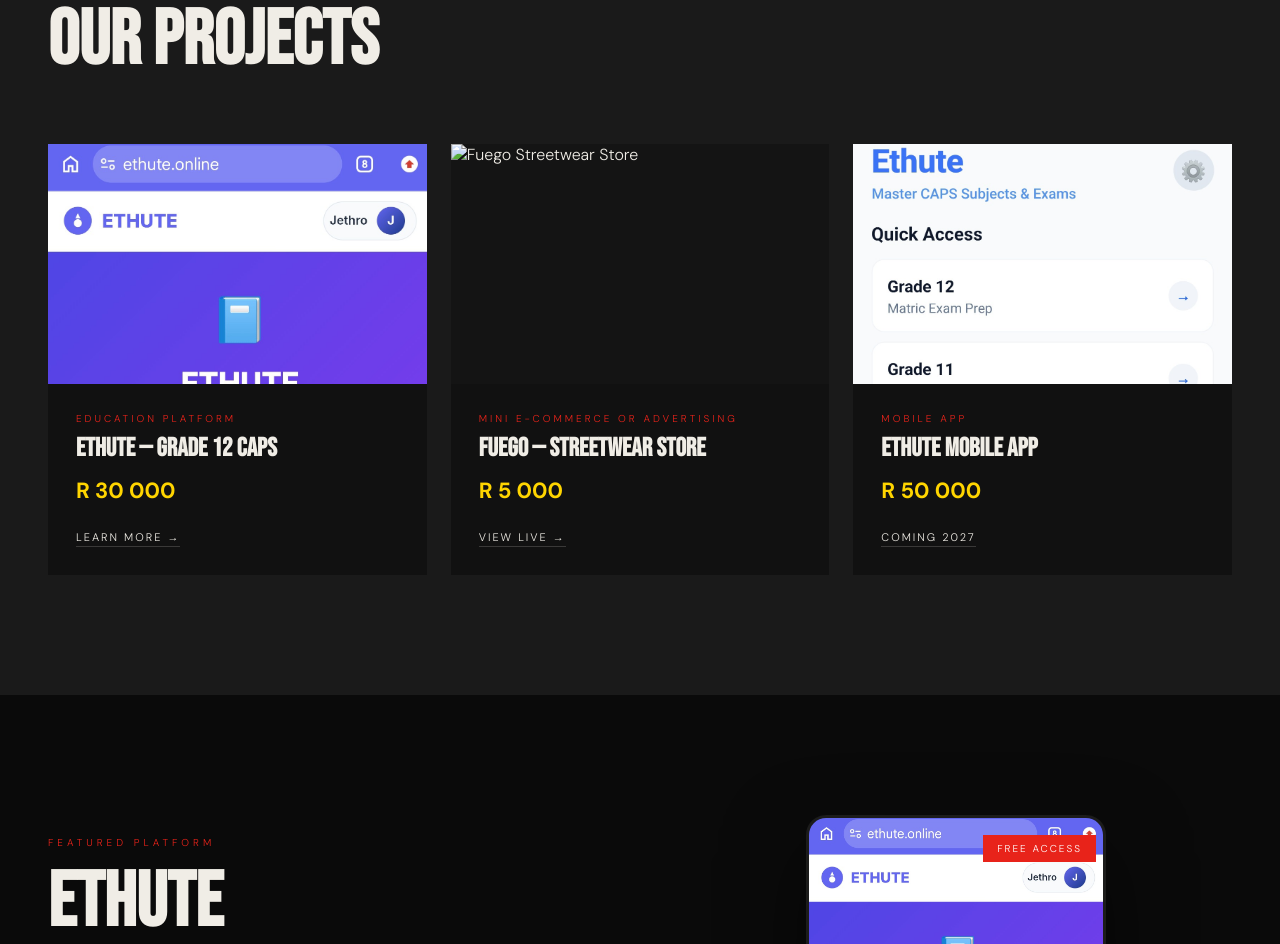
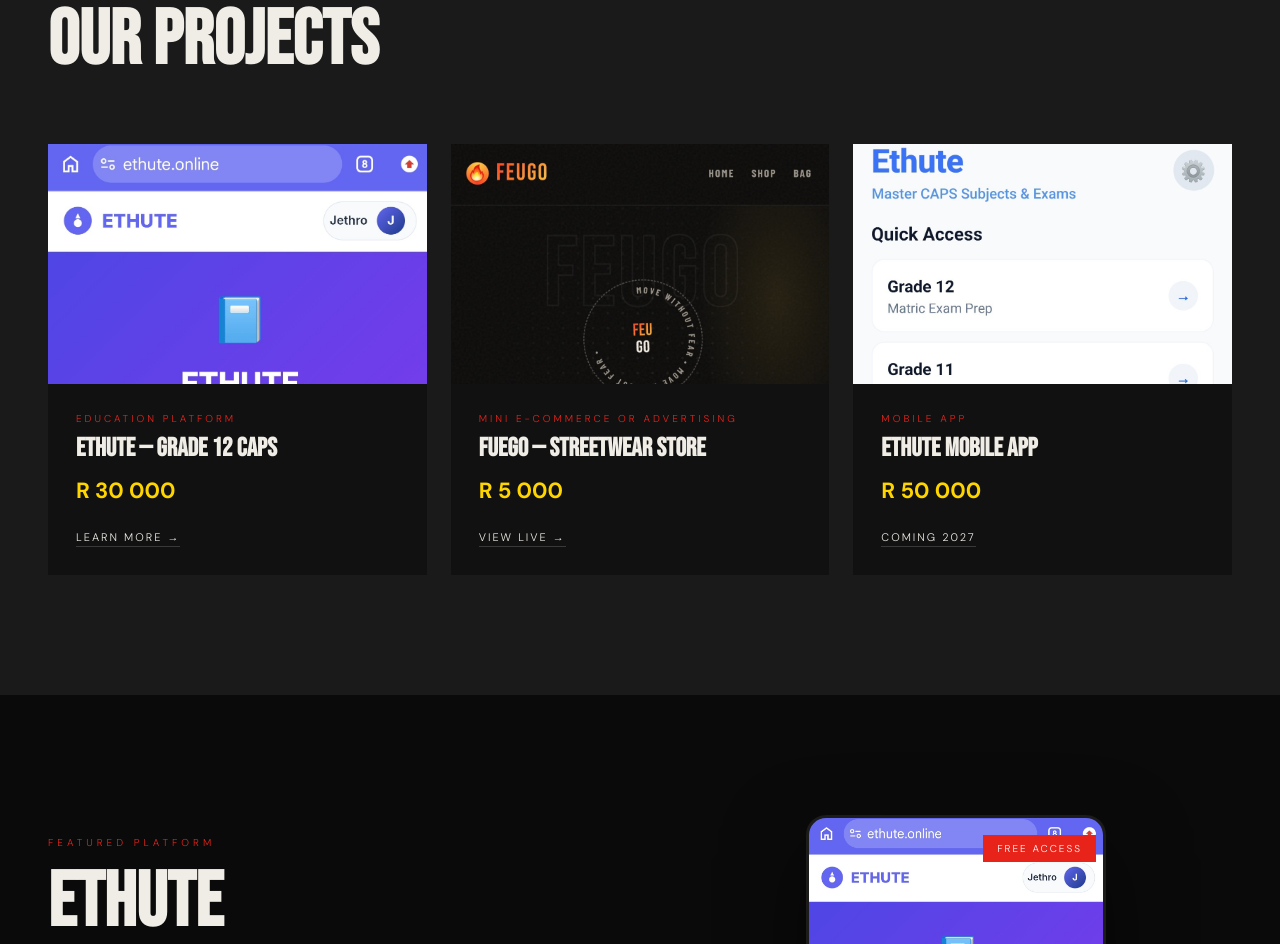
Before and after one commit to J3thr0-10111/Rebel-2.0, a plain HTML site: page index.html in a window 1280 px wide. Shown: the part 2232-3176 px from the top of the page. Drawn offline with Linux system fonts and the light colour scheme.

Commit message:
Fix image source filename in project card
Corrected the image source filename from 'fuego1.jpg' to 'feugo1.jpg'.

```diff
--- a/index.html
+++ b/index.html
@@ -324,7 +324,7 @@ footer p{font-size:12px;color:var(--text2);letter-spacing:1px}
       </div>
     </div>
     <div class="proj-card reveal">
-      <img src="fuego1.jpg" alt="Fuego Streetwear Store" class="proj-img">
+      <img src="feugo1.jpg" alt="Fuego Streetwear Store" class="proj-img">
       <div class="proj-info">
         <p class="proj-tag">Mini E-Commerce or Advertising</p>
         <h3 class="proj-name">Fuego — Streetwear Store</h3>
```
